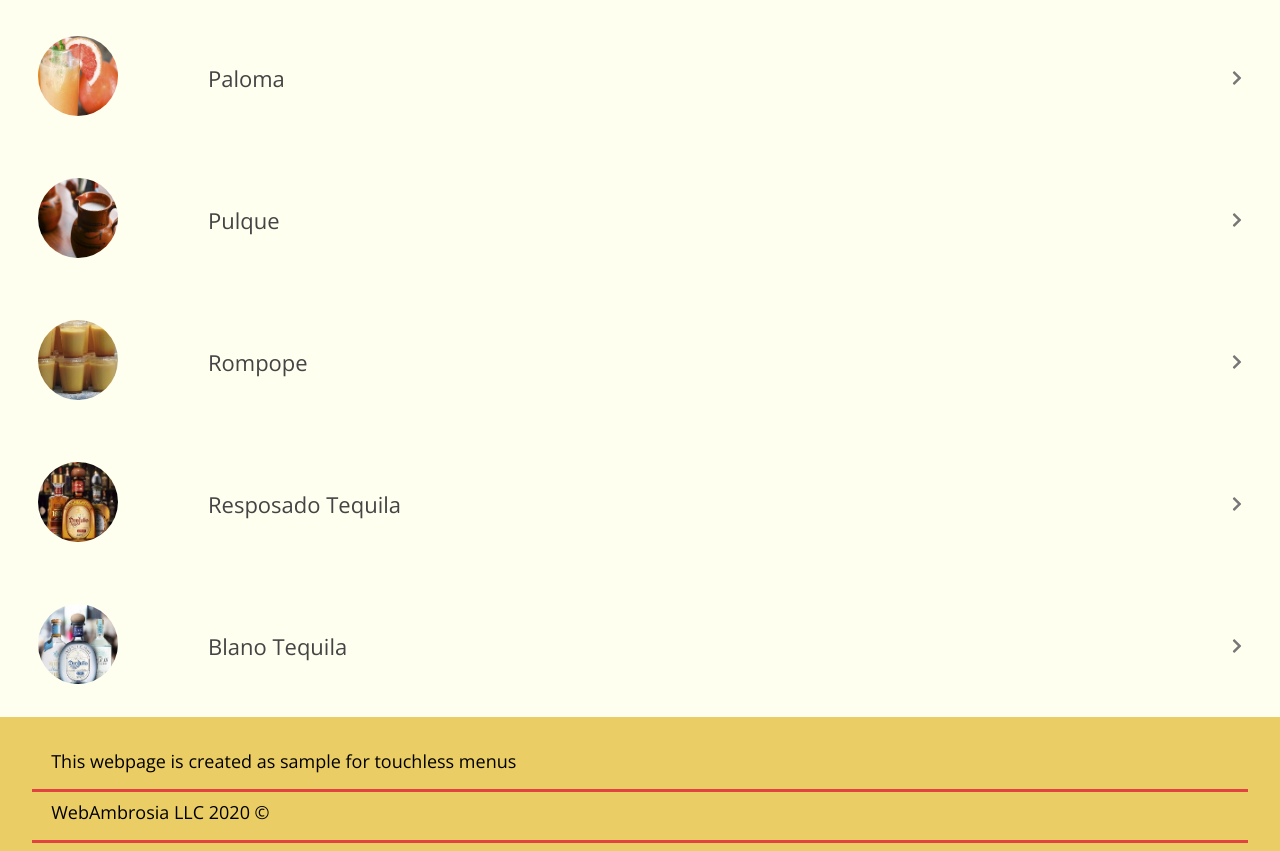
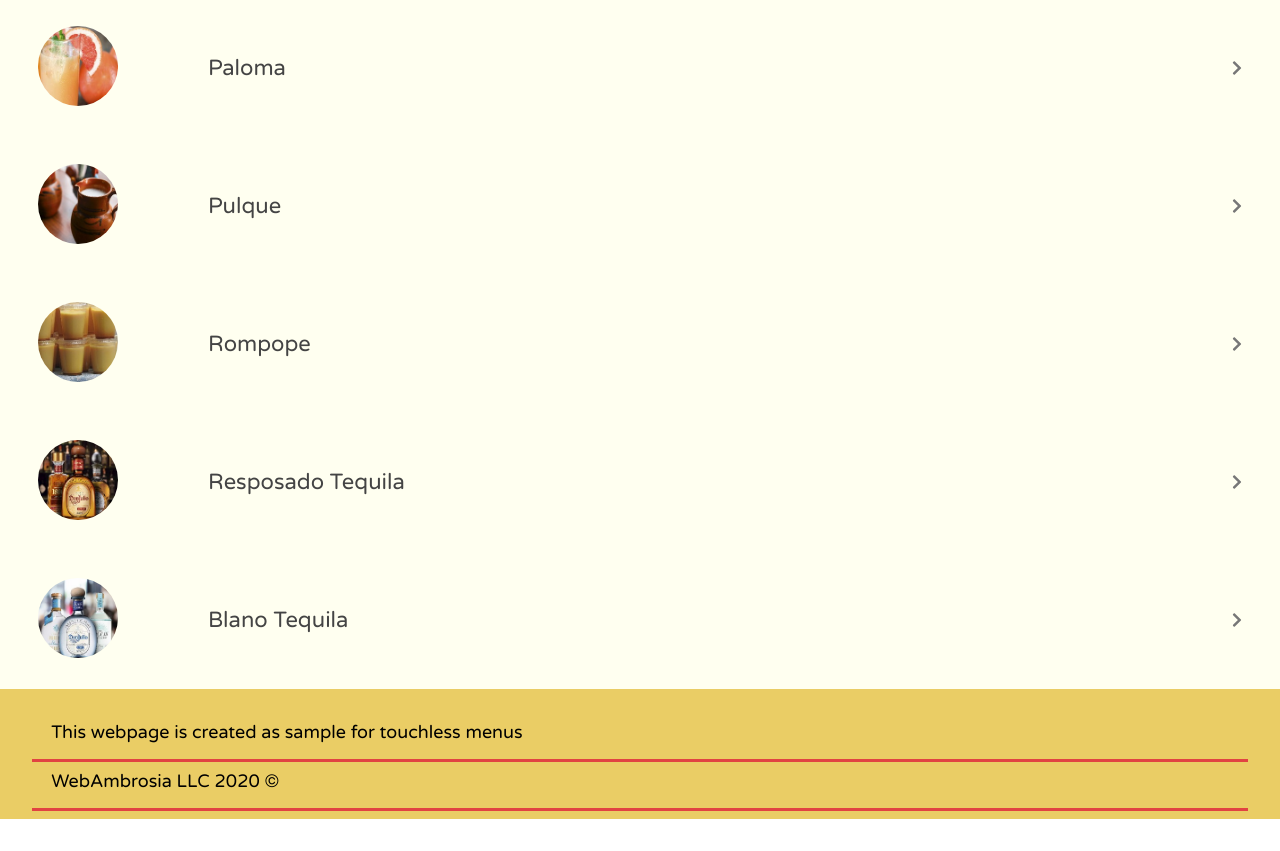
Before and after one commit to chaso13/sample-menu, a React (Create React App) app: page /drinks in a window 1280 px wide. Shown: the part 440-1291 px from the top of the page. After the commit the page ends 1259 px from the top, so only its background shows below. Built offline with nearby package versions, Linux system fonts and the light colour scheme.

Commit message:
Changed all the fonts to varela-rounded

```diff
--- a/src/Footer.scss
+++ b/src/Footer.scss
@@ -1,6 +1,6 @@
 @import url('https://fonts.googleapis.com/css2?family=M+PLUS+Rounded+1c:wght@500&display=swap');
 @import url('https://fonts.googleapis.com/css2?family=M+PLUS+Rounded+1c:wght@100;500&family=Open+Sans&display=swap');
-
+@import url('https://fonts.googleapis.com/css2?family=Varela+Round&display=swap');
 
 .Footer{
     height:auto;
@@ -11,7 +11,7 @@
     margin-left:0;
     margin-bottom:0;
     padding-top:4vh;
-    font-family: 'Open Sans', sans-serif;
+    font-family: 'Varela Round', sans-serif;
     font-size: 18px;
 
 }
--- a/src/MenuItem.scss
+++ b/src/MenuItem.scss
@@ -1,12 +1,13 @@
 @import url('https://fonts.googleapis.com/css2?family=M+PLUS+Rounded+1c:wght@100;500&display=swap');
 @import url('https://fonts.googleapis.com/css2?family=M+PLUS+Rounded+1c:wght@100;500&family=Open+Sans&display=swap');
+@import url('https://fonts.googleapis.com/css2?family=Varela+Round&display=swap');
 
 /* Style the Menu Section */
 .Menu-Item-Section{
     display: flex;
     flex-direction: column;
     overflow: hidden;
-    font-family: 'Open Sans', sans-serif;
+    font-family: 'Varela Round', sans-serif;
 }
 /* Style the buttons that are used to open and close the Menu Item */
 .Menu-Item{
@@ -17,7 +18,7 @@
   align-items: center;
   border: none;
   outline: none;
-  font-family: 'Open Sans', sans-serif;
+  font-family: 'Varela Round', sans-serif;
 
 }
 
@@ -41,7 +42,7 @@
 
 /* Style the Menu item control panel.  Note: hidden by default */
 .Menu-Item-Content{
-    background-color: white;
+    background-color: #fefefa;
     overflow: auto;
     transition: max-height 0.3s ease;
 }
@@ -93,7 +94,7 @@
 
 /* Style the Menu Item Price To show when .active state is set */
 .Menu-Item-Price-Bg{
-    font-family: 'M PLUS Rounded 1c', sans-serif;
+    font-family: 'Varela Round', sans-serif;
     font-weight: 400;
     font-size: 55px;
     color:white;
@@ -109,4 +110,5 @@
     font-weight: 400;
     font-size: 20px;
     padding: 18px;
+    font-family: 'Varela Round', sans-serif;
 }
--- a/src/Navigation.scss
+++ b/src/Navigation.scss
@@ -1,4 +1,5 @@
 @import url('https://fonts.googleapis.com/css2?family=M+PLUS+Rounded+1c:wght@500&display=swap');
+@import url('https://fonts.googleapis.com/css2?family=Varela+Round&display=swap');
 
 .Navigation{
     height:auto;
@@ -24,6 +25,7 @@
     padding:0;
     margin:0;
     font-size: 22px;
+    font-family: 'Varela Round', sans-serif;
 }
 
 .Active-Button{
```
